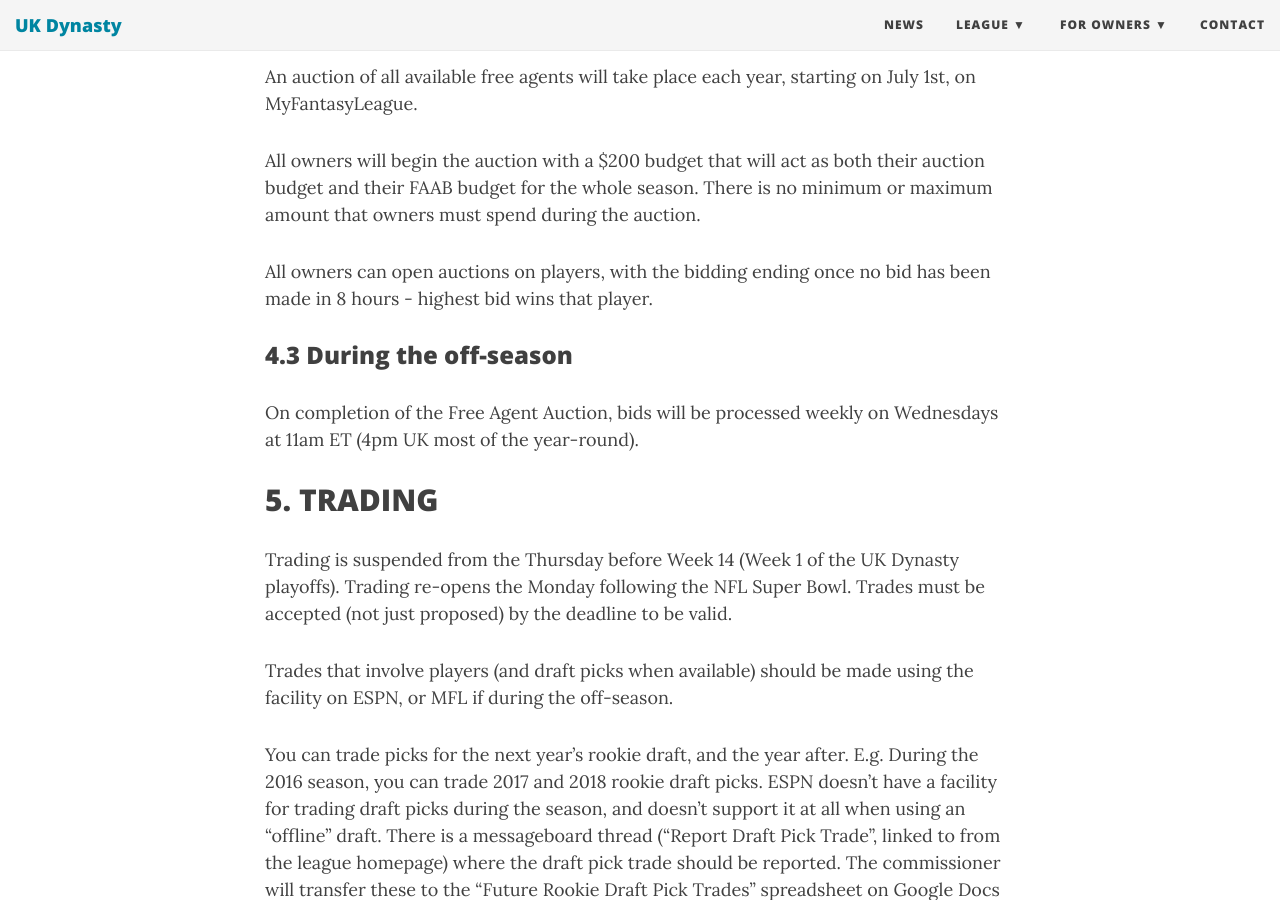
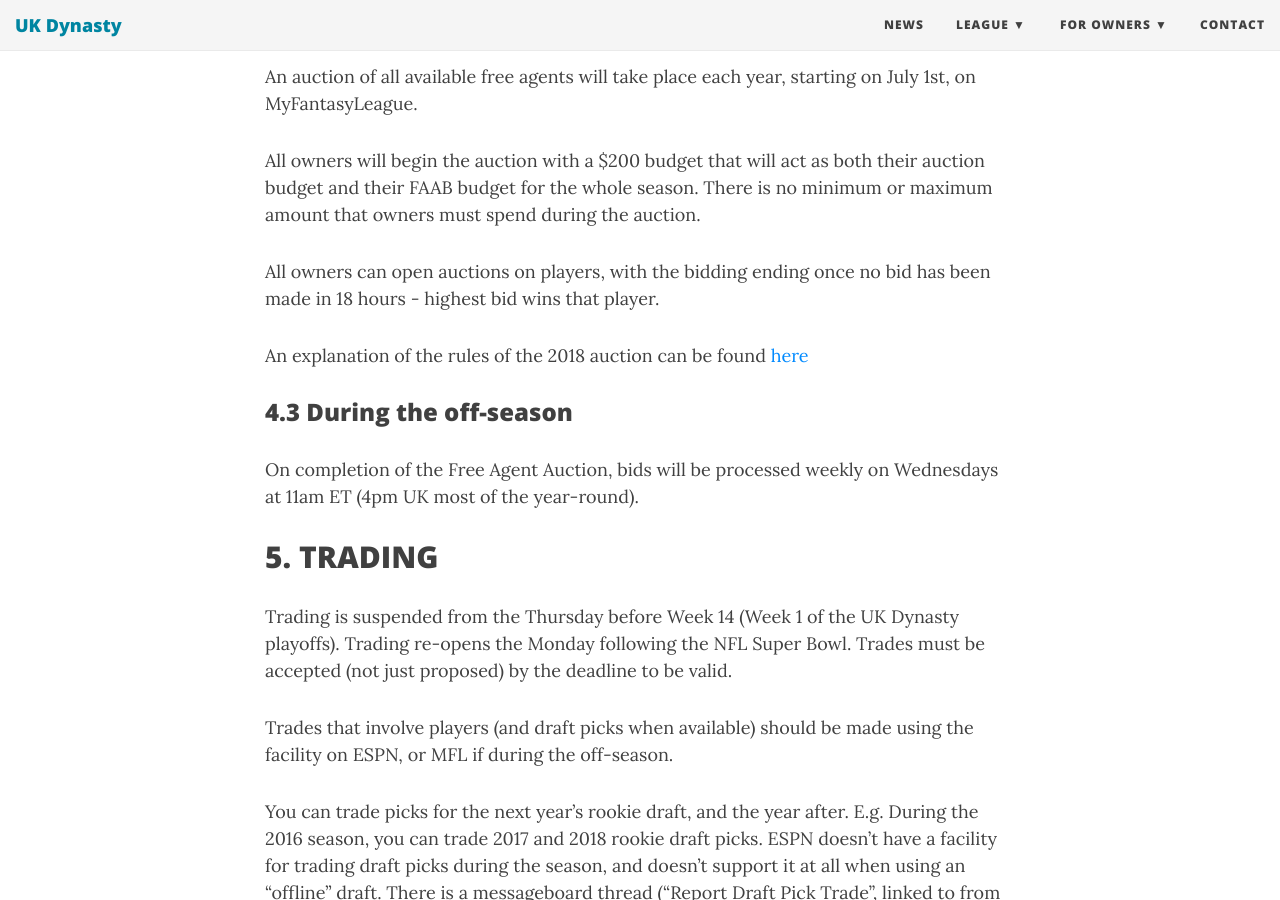
Before and after one commit to UKDynasty/ukdynasty.github.io, a Jekyll site: the page built from bylaws/index.md, in a window 1280 px wide and 900 px high, scrolled down 6083 px. Built offline with Jekyll 4.4.1, drawn with Linux system fonts in a browser that asks for light colours; nearby versions of some CDN libraries.

Commit message:
Free agency auction rules

```diff
--- a/bylaws/index.md
+++ b/bylaws/index.md
@@ -166,7 +166,9 @@ An auction of all available free agents will take place each year, starting on J
 
 All owners will begin the auction with a $200 budget that will act as both their auction budget and their FAAB budget for the whole season. There is no minimum or maximum amount that owners must spend during the auction.
 
-All owners can open auctions on players, with the bidding ending once no bid has been made in 8 hours - highest bid wins that player.
+All owners can open auctions on players, with the bidding ending once no bid has been made in 18 hours - highest bid wins that player.
+
+An explanation of the rules of the 2018 auction can be found [here]({{ site.baseurl }}{% post_url 2018-06-25-free-agency-auction-rules %})
 
 ### 4.3 During the off-season
 
```
Also changed, not shown: _posts/2018-06-25-free-agency-auction-rules.md (added, +45 -0 lines).
